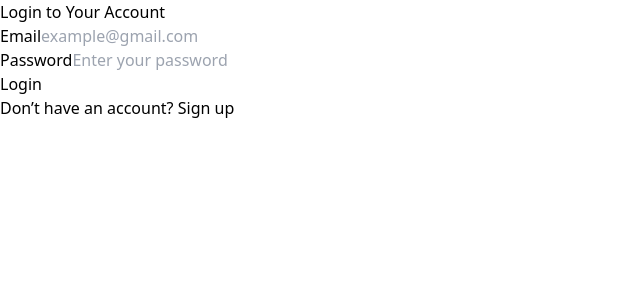
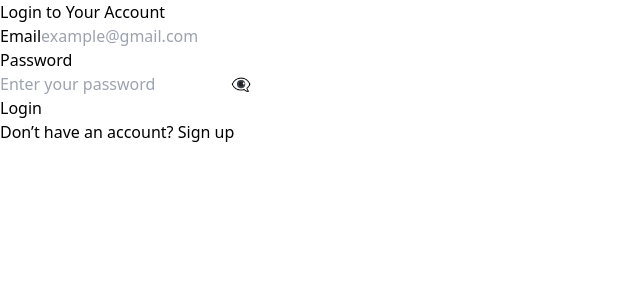
Before and after one commit to Sahildhingani/LeaderBoard, a React (Vite) app in the folder frontend/: page / in a window 1280 px wide. Shown: the top 300 px of the page, without its empty margins (0-640 px from the left). Built offline with nearby package versions, Linux system fonts and the light colour scheme.

Commit message:
added eye button in login and signup page

```diff
--- a/frontend/src/components/login.jsx
+++ b/frontend/src/components/login.jsx
@@ -1,16 +1,15 @@
 import React, { useState } from "react";
 import axios from "axios";
 import { Link } from "react-router-dom";
-import { useNavigate } from 'react-router-dom';
+import { useNavigate } from "react-router-dom";
 
 function Login() {
-  // State variables
   const [email, setEmail] = useState("");
   const [pass, setPass] = useState("");
-  const [error, setError] = useState(""); // To store error messages
+  const [showPassword, setShowPassword] = useState(false); // State for password visibility
+  const [error, setError] = useState("");
   const navigate = useNavigate();
 
-  // Handle Login
   const handleLogin = async () => {
     if (!email || !pass) {
       setError("Email and password are required.");
@@ -18,19 +17,18 @@ function Login() {
     }
 
     try {
-      const response = await axios.post(`${import.meta.env.VITE_BACKEND_URL}/user/login`, {
+      const response = await axios.post(
+        `${import.meta.env.VITE_BACKEND_URL}/user/login`,
+        {
           Email: email,
           Password: pass,
-      });
+        }
+      );
 
       if (response.data.success) {
-        // Store the leetuser in local storage
         localStorage.setItem("Leetuser", response.data.leetuser);
-        localStorage.setItem("Fullname",response.data.Fullname);
-        // Set a cookie that expires in 1 day
+        localStorage.setItem("Fullname", response.data.Fullname);
         document.cookie = `token=${response.data.Token}; path=/; max-age=86400; secure; sameSite=Strict`;
-
-        // Redirect to home page
         navigate("/ranking");
       } else {
         setError("Invalid email or password.");
@@ -48,12 +46,7 @@ document.cookie = `token=${response.data.Token}; path=/; max-age=86400; secure;
           Login to Your Account
         </h2>
 
-        {/* Error Message */}
-        {error && (
-          <div className="text-red-600 text-center mb-4">
-            {error}
-          </div>
-        )}
+        {error && <div className="text-red-600 text-center mb-4">{error}</div>}
 
         <form className="space-y-6">
           {/* Email Input */}
@@ -75,7 +68,7 @@ document.cookie = `token=${response.data.Token}; path=/; max-age=86400; secure;
             />
           </div>
 
-          {/* Password Input */}
+          {/* Password Input with Eye Button */}
           <div>
             <label
               htmlFor="password"
@@ -83,8 +76,9 @@ document.cookie = `token=${response.data.Token}; path=/; max-age=86400; secure;
             >
               Password
             </label>
+            <div className="relative">
               <input
-              type="password"
+                type={showPassword ? "text" : "password"}
                 id="password"
                 name="password"
                 value={pass}
@@ -92,6 +86,14 @@ document.cookie = `token=${response.data.Token}; path=/; max-age=86400; secure;
                 placeholder="Enter your password"
                 className="w-full px-4 py-2 border border-gray-300 rounded-lg shadow-sm focus:ring-blue-500 focus:border-blue-500"
               />
+              <button
+                type="button"
+                onClick={() => setShowPassword(!showPassword)}
+                className="absolute inset-y-0 right-3 flex items-center text-gray-600"
+              >
+                {showPassword ? "👁️" : "👁️‍🗨️"}
+              </button>
+            </div>
           </div>
 
           {/* Login Button */}
@@ -108,10 +110,7 @@ document.cookie = `token=${response.data.Token}; path=/; max-age=86400; secure;
 
         <p className="mt-4 text-center text-sm text-gray-600">
           Don’t have an account?{" "}
-          <Link
-            to="/signup"
-            className="text-blue-500 hover:underline"
-          >
+          <Link to="/signup" className="text-blue-500 hover:underline">
             Sign up
           </Link>
         </p>
--- a/frontend/src/components/signup.jsx
+++ b/frontend/src/components/signup.jsx
@@ -3,23 +3,21 @@ import axios from "axios";
 import { useNavigate } from "react-router-dom";
 
 function Signup() {
-  // State variables
   const [username, setUsername] = useState("");
   const [leetcodeId, setLeetcodeId] = useState("");
   const [email, setEmail] = useState("");
   const [password, setPassword] = useState("");
-  const [message, setMessage] = useState(""); // State for success or error messages
-  const [loading, setLoading] = useState(false); // State for loading indicator
-  const navigate = useNavigate(); // For navigation after signup
+  const [showPassword, setShowPassword] = useState(false); // State to toggle password visibility
+  const [message, setMessage] = useState("");
+  const [loading, setLoading] = useState(false);
+  const navigate = useNavigate();
 
-  // Handle Signup
   const handleSignup = async () => {
     if (!username || !leetcodeId || !email || !password) {
       setMessage("All fields are required.");
       return;
     }
 
-    // Simple email validation
     const emailRegex = /^[a-zA-Z0-9._-]+@[a-zA-Z0-9.-]+\.[a-zA-Z]{2,6}$/;
     if (!emailRegex.test(email)) {
       setMessage("Please enter a valid email.");
@@ -27,7 +25,7 @@ function Signup() {
     }
 
     try {
-      setLoading(true); // Start loading
+      setLoading(true);
       const response = await axios.post(`${import.meta.env.VITE_BACKEND_URL}/user/signup`, {
         Fullname: username,
         Leetuser: leetcodeId,
@@ -36,14 +34,14 @@ function Signup() {
       });
 
       if (response.data.success) {
-        setMessage("User created successfully!"); // Success message
-        setTimeout(() => navigate("/"), 2000); // Redirect after a short delay
+        setMessage("User created successfully!");
+        setTimeout(() => navigate("/"), 2000);
       }
     } catch (error) {
       console.error("Signup Failed", error.response?.data || error.message);
       setMessage("Signup failed. Please try again.");
     } finally {
-      setLoading(false); // End loading
+      setLoading(false);
     }
   };
 
@@ -54,15 +52,17 @@ function Signup() {
           Create Your Account
         </h2>
 
-        {/* Success or Error Message */}
         {message && (
-          <div className={`text-center mb-4 ${message.includes("successfully") ? "text-green-600" : "text-red-600"}`}>
+          <div
+            className={`text-center mb-4 ${
+              message.includes("successfully") ? "text-green-600" : "text-red-600"
+            }`}
+          >
             {message}
           </div>
         )}
 
         <form className="space-y-6">
-          {/* Username Input */}
           <div>
             <label
               htmlFor="username"
@@ -81,7 +81,6 @@ function Signup() {
             />
           </div>
 
-          {/* LeetCode ID Input */}
           <div>
             <label
               htmlFor="leetcodeId"
@@ -100,7 +99,6 @@ function Signup() {
             />
           </div>
 
-          {/* Email Input */}
           <div>
             <label
               htmlFor="email"
@@ -119,7 +117,6 @@ function Signup() {
             />
           </div>
 
-          {/* Password Input */}
           <div>
             <label
               htmlFor="password"
@@ -127,8 +124,9 @@ function Signup() {
             >
               Password
             </label>
+            <div className="relative">
               <input
-              type="password"
+                type={showPassword ? "text" : "password"}
                 id="password"
                 name="Password"
                 value={password}
@@ -136,14 +134,23 @@ function Signup() {
                 placeholder="Enter your password"
                 className="w-full px-4 py-2 border border-gray-300 rounded-lg shadow-sm focus:ring-blue-500 focus:border-blue-500"
               />
+              <button
+                type="button"
+                onClick={() => setShowPassword(!showPassword)}
+                className="absolute inset-y-0 right-3 flex items-center text-gray-600"
+              >
+                {showPassword ? "👁️" : "👁️‍🗨️"}
+              </button>
+            </div>
           </div>
 
-          {/* Signup Button */}
           <div>
             <button
               type="button"
               onClick={handleSignup}
-              className={`w-full py-2 rounded-lg transition duration-300 ${loading ? "bg-gray-400" : "bg-green-600 text-white hover:bg-green-700"}`}
+              className={`w-full py-2 rounded-lg transition duration-300 ${
+                loading ? "bg-gray-400" : "bg-green-600 text-white hover:bg-green-700"
+              }`}
               disabled={loading}
             >
               {loading ? "Signing Up..." : "Sign Up"}
```
Lines whose indentation alone changed are shown as unchanged.
